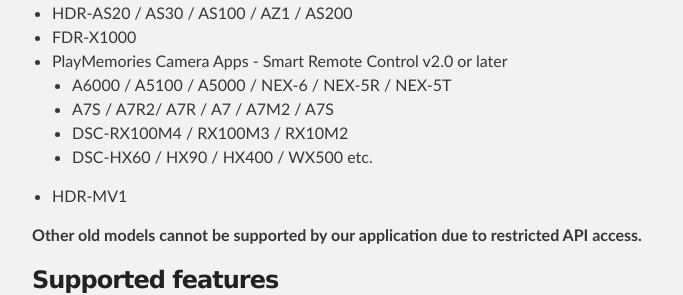
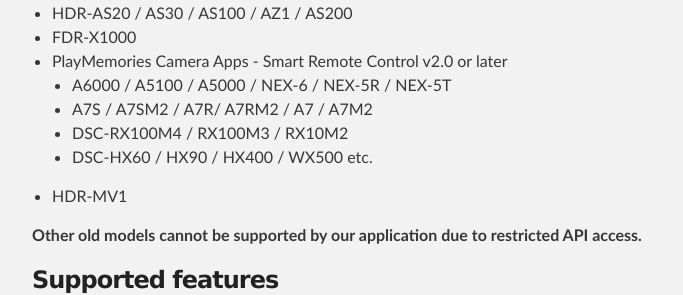
Before and after one commit to locana/locana.github.io, a Jekyll site: the page built from index.md, in a window 1280 px wide and 900 px high, scrolled down 737 px. Shown: the part 161-456 px from the top of the window, without its empty margins (288-971 px from the left). Built offline with Jekyll 4.4.1, drawn with Linux system fonts in a browser that asks for light colours.

Commit message:
Fix E-mount model names

```diff
--- a/index.md
+++ b/index.md
@@ -34,7 +34,7 @@
 - FDR-X1000
 - PlayMemories Camera Apps - Smart Remote Control v2.0 or later
     - A6000 / A5100 / A5000 / NEX-6 / NEX-5R / NEX-5T
-    - A7S / A7R2/ A7R / A7 / A7M2 / A7S
+    - A7S / A7SM2 / A7R/ A7RM2 / A7 / A7M2
     - DSC-RX100M4 / RX100M3 / RX10M2
     - DSC-HX60 / HX90 / HX400 / WX500 etc.
 - HDR-MV1
```
Also changed, not shown: 1 other file.
